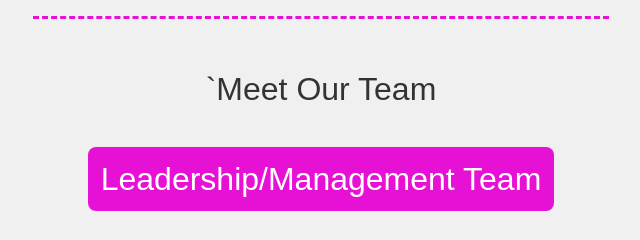
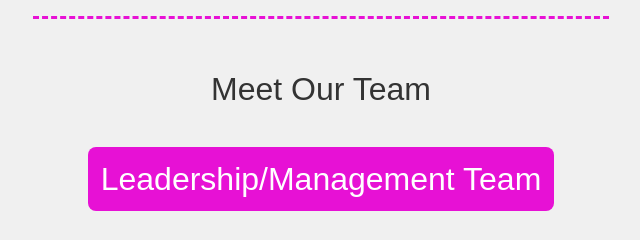
Before and after one commit to 21750657/web-page, a plain HTML site: page index.html in a window 1280 px wide. Shown: the part 381-621 px from the top of the page, 319-959 px from the left. Drawn offline with nearby package versions, Linux system fonts and the light colour scheme.

Commit message:
Update index.html

```diff
--- a/index.html
+++ b/index.html
@@ -23,7 +23,7 @@
   <!-- underline -->
   <hr>
 
-  <h2 class="sub-title">`Meet Our Team</h2>
+  <h2 class="sub-title">Meet Our Team</h2>
 
   <h2 class="subtitle-2">Leadership/Management Team</h2>
 
```
